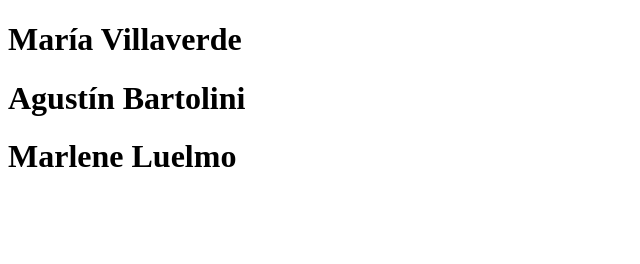
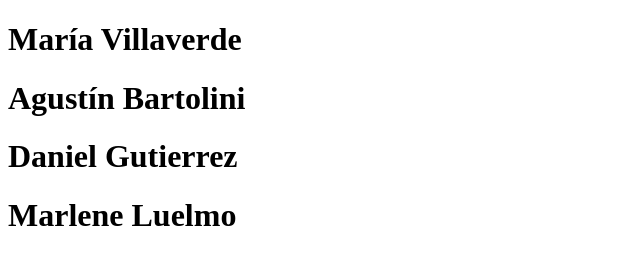
Before and after one commit to FactoriaF5-Asturias/Learning-Git, a plain HTML site: page punto_y_coma.html in a window 1280 px wide. Shown: the whole page, without its empty margins (0-640 px from the left). Drawn offline with Linux system fonts and the light colour scheme.

Commit message:
Update punto_y_coma.html

```diff
--- a/punto_y_coma.html
+++ b/punto_y_coma.html
@@ -9,6 +9,7 @@
 <body>
     <h1>María Villaverde</h1>
     <h1>Agustín Bartolini</h1>
+    <h1>Daniel Gutierrez</h1>
     <h1>Marlene Luelmo</h1>
 </body>
 </html>
```
